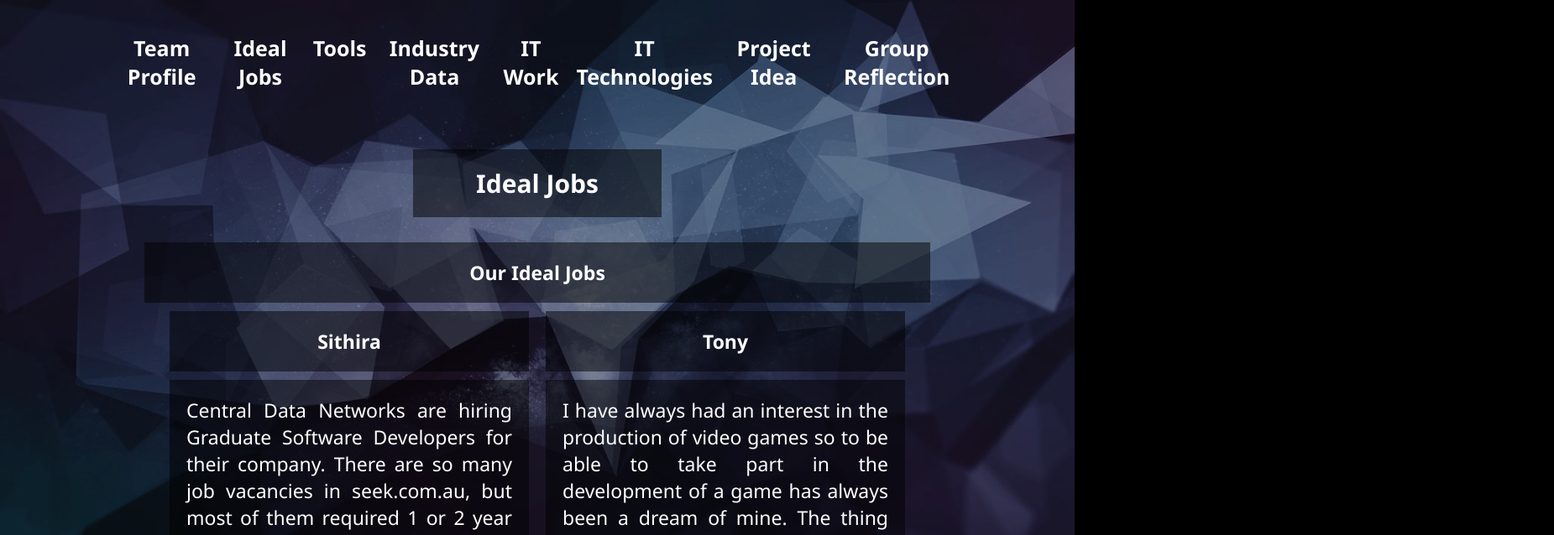
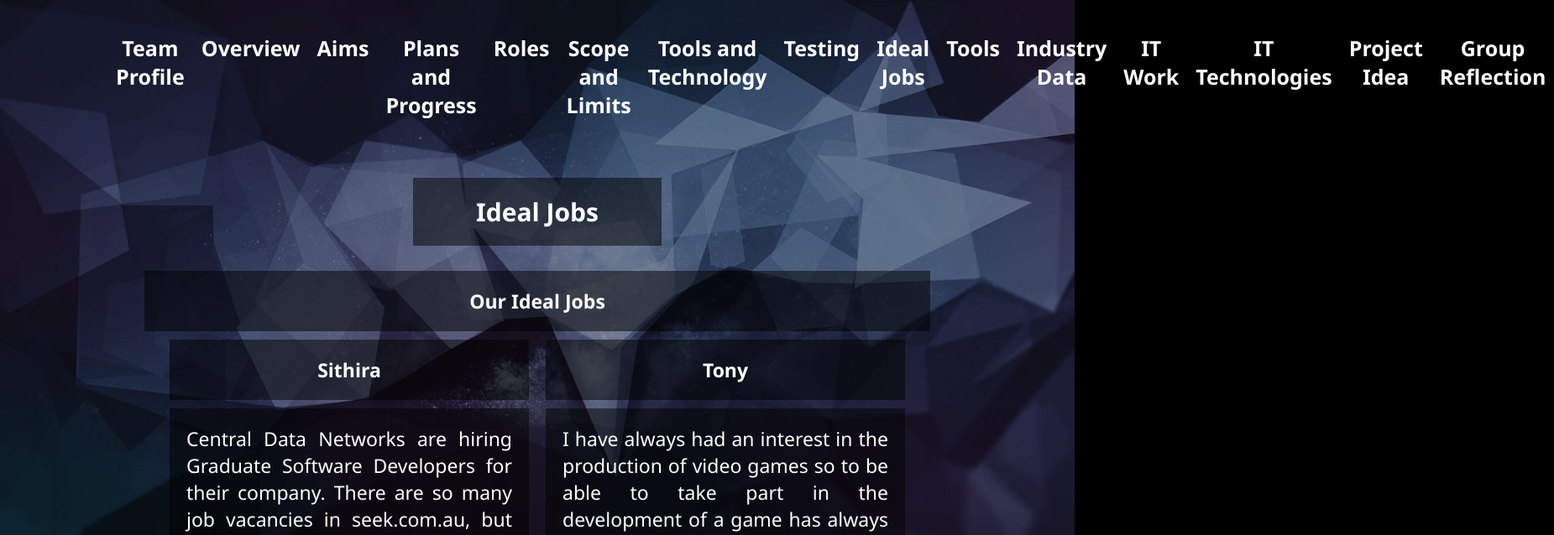
Before and after one commit to Tonyle988/Assignment2, a plain HTML site: page Ideal Jobs.html in a window 1280 px wide. Shown: the top 638 px of the page at 84% size, 1851 px wide, since content can reach past the window. Drawn offline with Linux system fonts and the light colour scheme.

Commit message:
Update Ideal Jobs.html

```diff
--- a/Ideal Jobs.html
+++ b/Ideal Jobs.html
@@ -14,6 +14,13 @@
     <div class="navContainer">
         <div class="nav">
             <a href="index.html">Team Profile</a>
+            <a href="Overview.html">Overview</a>
+            <a href="Aims.html">Aims</a>
+            <a href="Plans and Progress.html">Plans and Progress</a>
+            <a href="Roles.html">Roles</a>
+            <a href="Scope and Limits.html">Scope and Limits</a>
+            <a href="Tools and Technology.html">Tools and Technology</a>
+            <a href="Testing.html">Testing</a>
             <a href="Ideal Jobs.html">Ideal Jobs</a>
             <a href="Tools.html">Tools</a>
             <a href="Industry Data.html">Industry Data</a>
```
